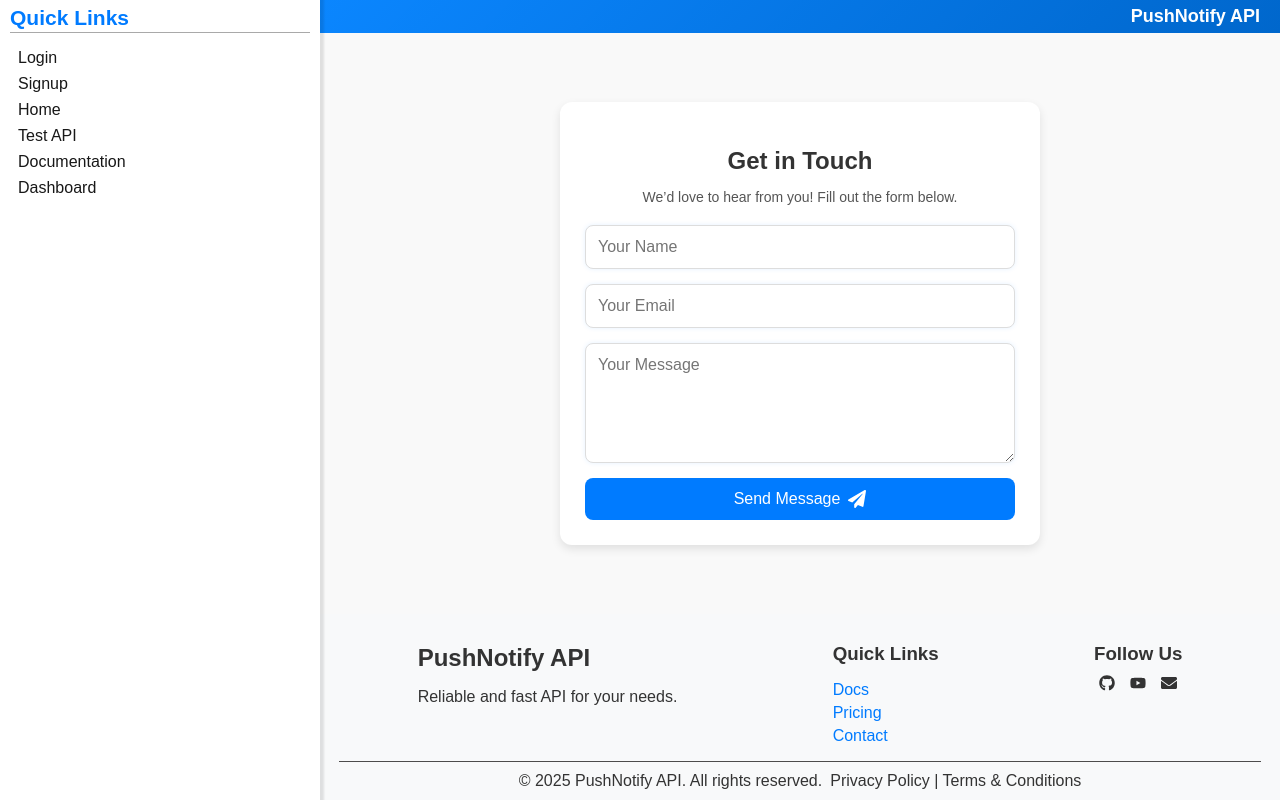
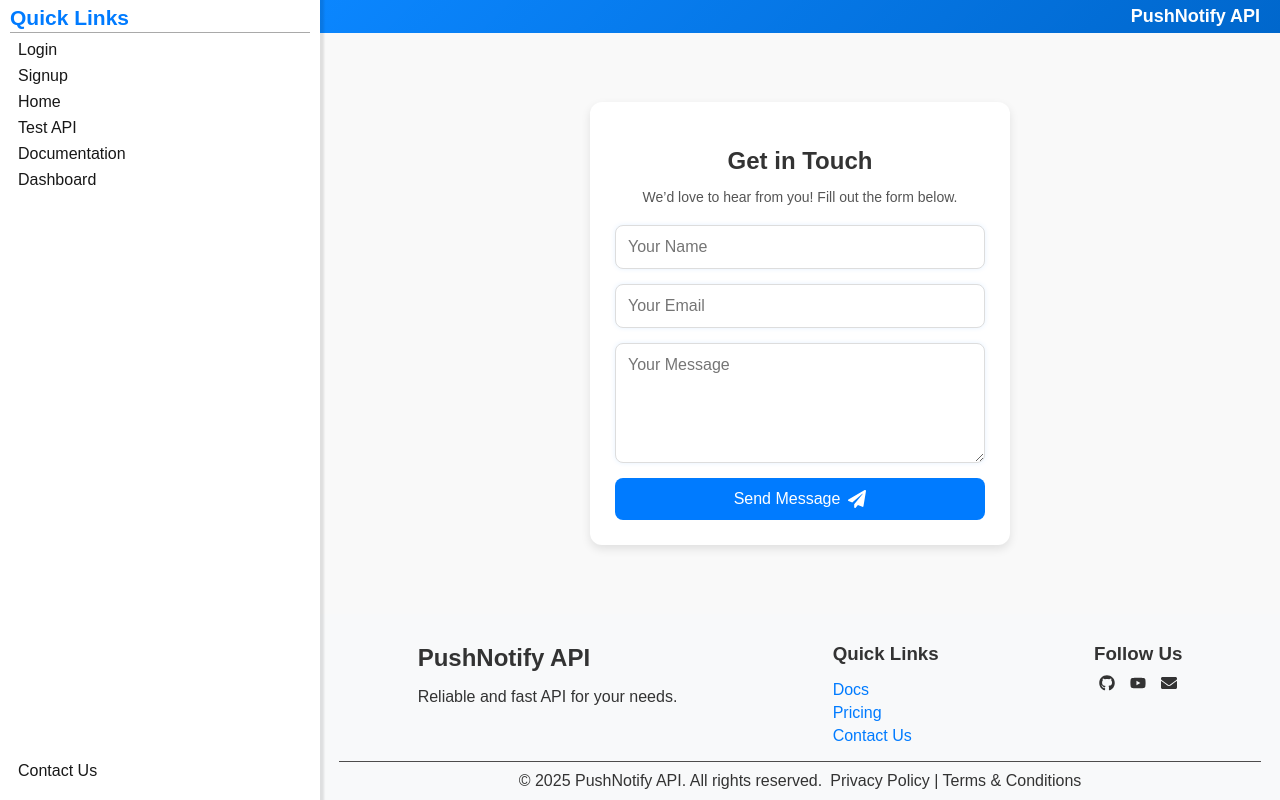
Before and after one commit to SudoRV/pushnotify.api, a React (Create React App) app: page /contact in a window 1280 px wide. Built offline with nearby package versions, Linux system fonts and the light colour scheme.

Commit message:
updating contacts

```diff
--- a/src/components/Footer.js
+++ b/src/components/Footer.js
@@ -18,7 +18,7 @@ const Footer = () => {
           <ul>
             <li><a href="/documentation">Docs</a></li>
             <li><a href="/pricing">Pricing</a></li>
-            <li><a href="/contact">Contact</a></li>
+            <li><a href="/contact">Contact Us</a></li>
           </ul>
         </div>
 
--- a/src/components/Sidebar.js
+++ b/src/components/Sidebar.js
@@ -35,12 +35,12 @@ const Sidebar = ({ isOpen, toggleSidebar }) => {
   };
 
   return (
-    <div className={`sidebar ${isOpen ? "open" : ""}`}>
+    <div className={`sidebar ${isOpen ? "open" : ""} flex fdc`}>
       <div style={{ margin: "0 8px 8px 8px", "borderBottom": "1px solid #9e9e9ee1"}} className="flex aic jcsb">
         <h2 style={{ padding: "2px 0px", margin: 0, "fontSize": "21px", color: "#007BFF" }}>Quick Links</h2>
         <button className="close-btn" onClick={toggleSidebar}>×</button>
       </div>
-      <ul>
+      <ul className="flex fdc fg1">
         <li>
           <a href={`/${authMode.toLowerCase()}`}>
             { userData ? `👤 ${userData.username}` : authMode }
@@ -69,6 +69,10 @@ const Sidebar = ({ isOpen, toggleSidebar }) => {
           <a href="/dashboard">Dashboard</a>
         </li>
 
+        <li style={{ "marginTop": "auto" }}>
+          <a href="/contact">Contact Us</a>
+        </li>
+
         <li>
           {/* Install App Button */}
           {installPrompt && (
--- a/src/pages/Contact.js
+++ b/src/pages/Contact.js
@@ -22,7 +22,7 @@ const Contact = () => {
   };
 
   return (
-    <div className="contact-wrapper fg1">
+    <div className="contact-wrapper w100 fg1">
       {/* Push Notification Icon */}
       <div className={`push-notification ${showNotification ? "active" : ""}`}>
         <FaBell />
--- a/src/styles/Contact.scss
+++ b/src/styles/Contact.scss
@@ -4,10 +4,12 @@
     align-items: center;
     background: #f9f9f9;
     position: relative;
+    padding: 30px 0px;
   }
 
   .contact-container {
-    width: 50%;
+    width: 85%;
+    max-width: 420px;
     padding: 25px;
     background: #fff;
     border-radius: 12px;
--- a/src/styles/Sidebar.scss
+++ b/src/styles/Sidebar.scss
@@ -24,12 +24,8 @@
 ul {
   list-style: none;
   padding: 0;
-
-  display: flex;
-  flex-direction: column;
-  align-items: flex-start;
-
   padding-left: 8px;
+  margin: 0;
 }
 
 ul li {
```
